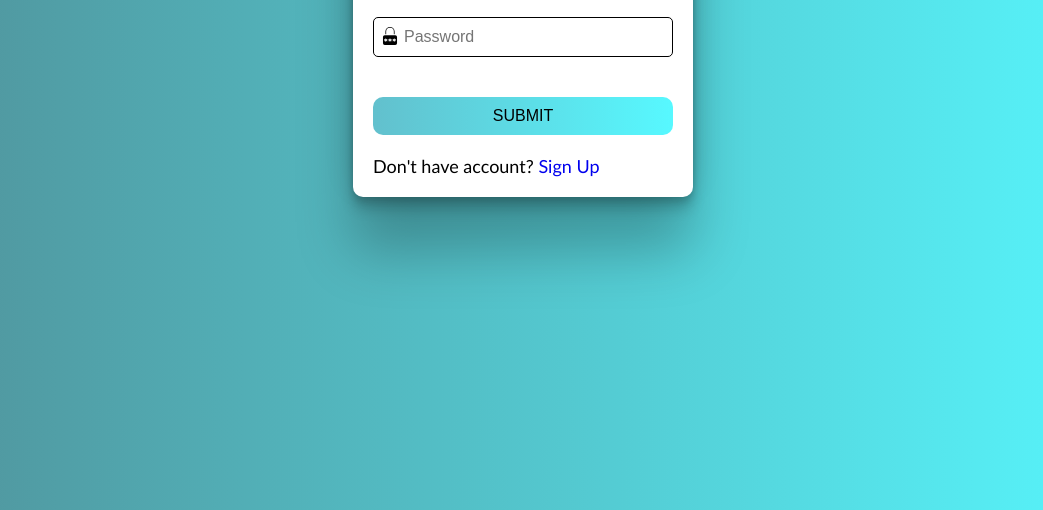
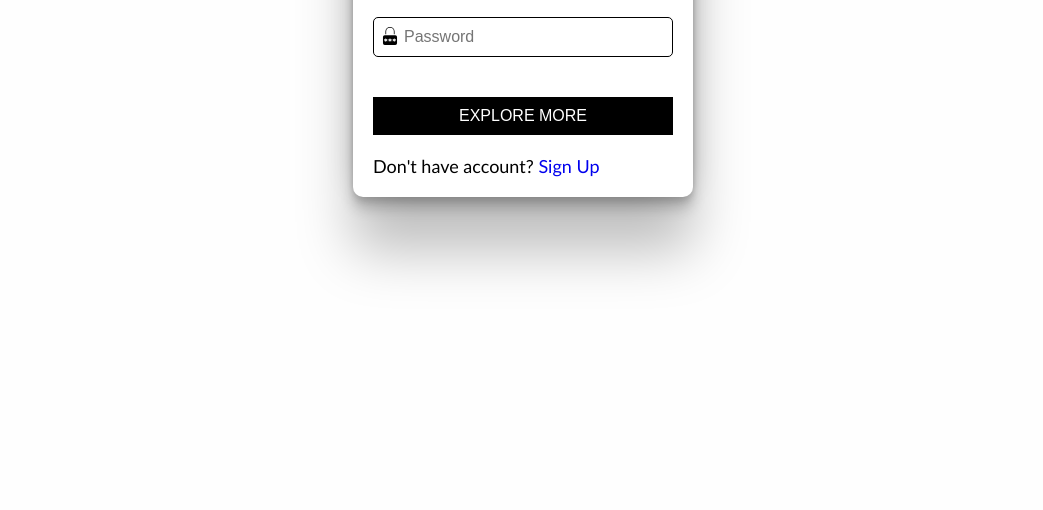
Before and after one commit to pdisakar/uzendog, a plain HTML site: page login.html in a window 1280 px wide. Shown: the part 290-800 px from the top of the page, without its empty margins (117-1160 px from the left). Drawn offline with Linux system fonts and the light colour scheme.

Commit message:
initial commit

```diff
--- a/style.css
+++ b/login.css
@@ -7,13 +7,7 @@
 .main {
   padding-top: 10%;
   height: 100vh;
-  background: rgb(2, 0, 36);
-  background: linear-gradient(
-    90deg,
-    rgba(2, 0, 36, 1) 0%,
-    rgba(80, 145, 153, 1) 0%,
-    rgba(0, 245, 255, 0.6587885154061625) 100%
-  );
+  background-color: rgba(128, 128, 128, 0.01);
 }
 .container {
   position: relative;
@@ -29,7 +23,7 @@
     rgba(0, 0, 0, 0.12) 0px -12px 30px, rgba(0, 0, 0, 0.12) 0px 4px 6px,
     rgba(0, 0, 0, 0.17) 0px 12px 13px, rgba(0, 0, 0, 0.09) 0px -3px 5px;
 }
-.container .logo{
+.container .logo {
   position: absolute;
   top: -50px;
   left: 50%;
@@ -37,10 +31,11 @@
   width: 100px;
   height: 100px;
   border-radius: 50%;
+  box-shadow: rgba(136, 165, 191, 0.48) 6px 2px 16px 0px, rgba(255, 255, 255, 0.8) -6px -2px 16px 0px;
 }
 .container h1 {
   text-align: center;
-  padding:40px 0px 20px 0px ;
+  padding: 40px 0px 20px 0px;
 }
 .container .form {
   display: flex;
@@ -65,15 +60,9 @@
   padding: 10px;
   text-transform: uppercase;
   border: none;
-  border-radius: 10px;
   cursor: pointer;
-  background: rgb(2, 0, 36);
-  background: linear-gradient(
-    90deg,
-    rgba(2, 0, 36, 1) 0%,
-    rgb(98, 192, 205) 0%,
-    rgba(0, 245, 255, 0.6587885154061625) 100%
-  );
+  background-color: black;
+  color: white;
 }
 .container .form svg {
   height: 20px;
@@ -89,10 +78,9 @@
   position: relative;
 }
 
-.main .container .noacc a{
+.main .container .noacc a {
   text-decoration: none;
-
 }
-.main .container .noacc{
+.main .container .noacc {
   font-size: 18px;
 }
--- a/login.html
+++ b/login.html
@@ -4,7 +4,7 @@
     <meta charset="UTF-8" />
     <meta name="viewport" content="width=device-width, initial-scale=1.0" />
     <title>TaskWise</title>
-    <link rel="stylesheet" href="style.css" />
+    <link rel="stylesheet" href="login.css" />
   </head>
   <body>
     <div class="main">
@@ -70,7 +70,7 @@
               </g>
             </svg>
           </div>
-          <button type="submit">Submit</button>
+          <button href="" class="button-section ">Explore More</button>
         </form>
         <p class="noacc">
           Don't have account? <a href="signup.html">Sign Up</a>
```
Also changed, not shown: signup.html (+1 -1 lines).
